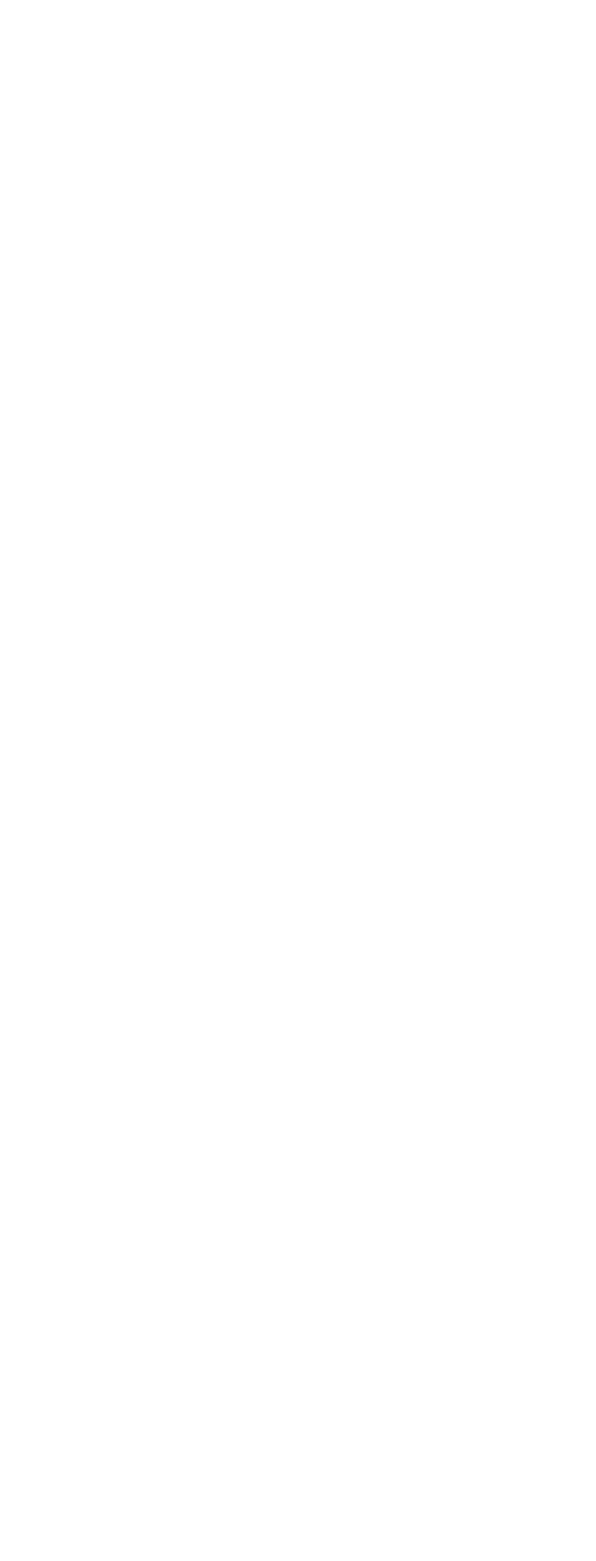
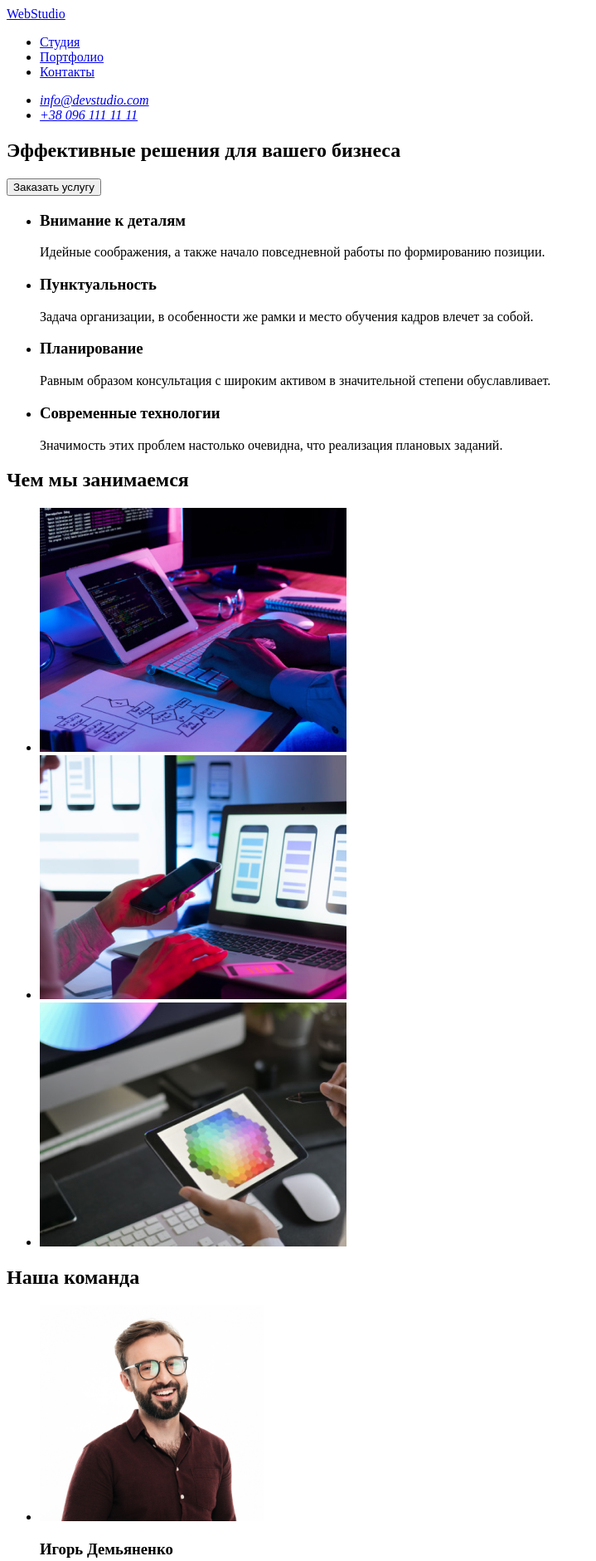
Before and after one commit to irinafilipenko/goit-markup-hw-01, a plain HTML site: page index.html in a window 1280 px wide. Shown: the top 1881 px of the page at 83% size, without its empty margins (0-719 px from the left). Before the commit the page ends 800 px from the top, so only its background shows below. Drawn offline with Linux system fonts and the light colour scheme.

Commit message:
готовый проэкт

```diff
--- a/index.html
+++ b/index.html
@@ -1,11 +1,130 @@
 <!DOCTYPE html>
-<html lang="en">
+<html lang="ru">
 <head>
     <meta charset="UTF-8">
     <meta name="viewport" content="width=device-width, initial-scale=1.0">
-    <title>Document</title>
+    <title>WebStudio</title>
 </head>
 <body>
+    <header>
+        <nav>
+           <a href="/"> WebStudio</a>
+            <ul>
+                <li>
+                  <a href="#"> Студия</a>
+                </li>
+                <li>
+                    <a href="#"> Портфолио</a>
+                </li>
+                <li>
+                    <a href="#"> Контакты</a>
+                </li>
+            </ul>
+        </nav>
+         <address>
+             <ul>
+                <li> <a href="mailto:info@devstudio.com">info@devstudio.com</a></li>
+                <li> <a href="tel:+380961111111">+38 096 111 11 11</a></li>
+              </ul>
+        </address>
+    </header>
+
+    <main>
+        <!--Главная секция-->
+        <section>
+        <h1>Эффективные решения для вашего бизнеса</h1>
+        <button type="button">Заказать услугу</button>
+        </section>
+
+        <!--<h2>Преимущества<h2>-->
+        <section>
+            <ul>
+                <li>
+                    <h3>Внимание к деталям</h3>
+                    <p>Идейные соображения, а также начало повседневной работы по формированию позиции.</p>
+                </li>
+                <li>
+                    <h3>Пунктуальность</h3>
+                    <p>Задача организации, в особенности же рамки и место обучения кадров влечет за собой.</p>
+                </li>
+                <li>
+                    <h3>Планирование</h3>
+                    <p>Равным образом консультация с широким активом в значительной степени обуславливает.</p>
+                </li>
+                <li>
+                     <h3>Современные технологии</h3>
+                     <p>Значимость этих проблем настолько очевидна, что реализация плановых заданий.</p>
+                </li>
+            </ul>
+         </section>
+
+         <!--Галлерея работ-->
+         <section>
+             <h2>Чем мы занимаемся</h2>
+             <ul>
+                 <li>
+                     <img src="/images/img1.jpg"
+                      alt="работа с ПК"
+                      width="370" height="294">
+                 </li>
+                 <li>
+                <img src="/images/img2.jpg"
+                alt="работа со смартфоном"
+                width="370" height="294">
+                 </li>
+                 <li>
+                    <img src="/images/img3.jpg"
+                    alt="работа с планшетом"
+                    width="370" height="294">
+                 </li>
+             </ul>
+         </section>
+
+         <!--Сотрудники-->
+         <section>
+             <h2>Наша команда</h2>
+             <ul>
+                 <li>
+                <img src="/images/igor.jpg" alt="Игорь Демьяненко" width="270" height="260">
+                <h3>Игорь Демьяненко</h3>
+                <p>Product Designer</p>
+                 </li>
+                 <li>
+                <img src="/images/olga.jpg" alt="Ольга Репина" width="270" height="260">
+                <h3>Ольга Репина</h3>
+                <p>Frontend Developer</p>
+                 </li>
+                 <li>
+                    <img src="/images/taras.jpg" alt="Николай Тарасов" width="270" height="260">
+                    <h3>Николай Тарасов</h3>
+                    <p>Marketing</p>
+                 </li>
+                 <li>
+                <img src="/images/maikl.jpg" alt="Михаил Ермаков" width="270" height="260">
+                <h3>Михаил Ермаков</h3>
+                <p>UI Designer</p>
+                 </li>
+             </ul>
+         </section>
+     </main>
+
+               <footer>
+                <a href="/"> WebStudio</a>
+                <address>
+                <ul>
+                    <li>
+                    <a href="https://goo.gl/maps/EtJUNi4Rh7HyhGB7A" target="_blank">г. Киев, пр-т Леси Украинки, 26</a>
+                    </li>
+                    <li>
+                    <a href="mailto:info@example.com">barbershop@email.com</a>
+                    </li>
+                    <li>
+                    <a href="tel:+380991111111">+38 099 111 11 11</a>
+                    </li>
+                </ul>
+                </address>
+               </footer>
+
 
 </body>
 </html>
```
Also changed, not shown: images/igor.jpg (added), images/img1.jpg (added), images/img2.jpg (added), images/img3.jpg (added), images/maikl.jpg (added), images/olga.jpg (added), images/taras.jpg (added).
